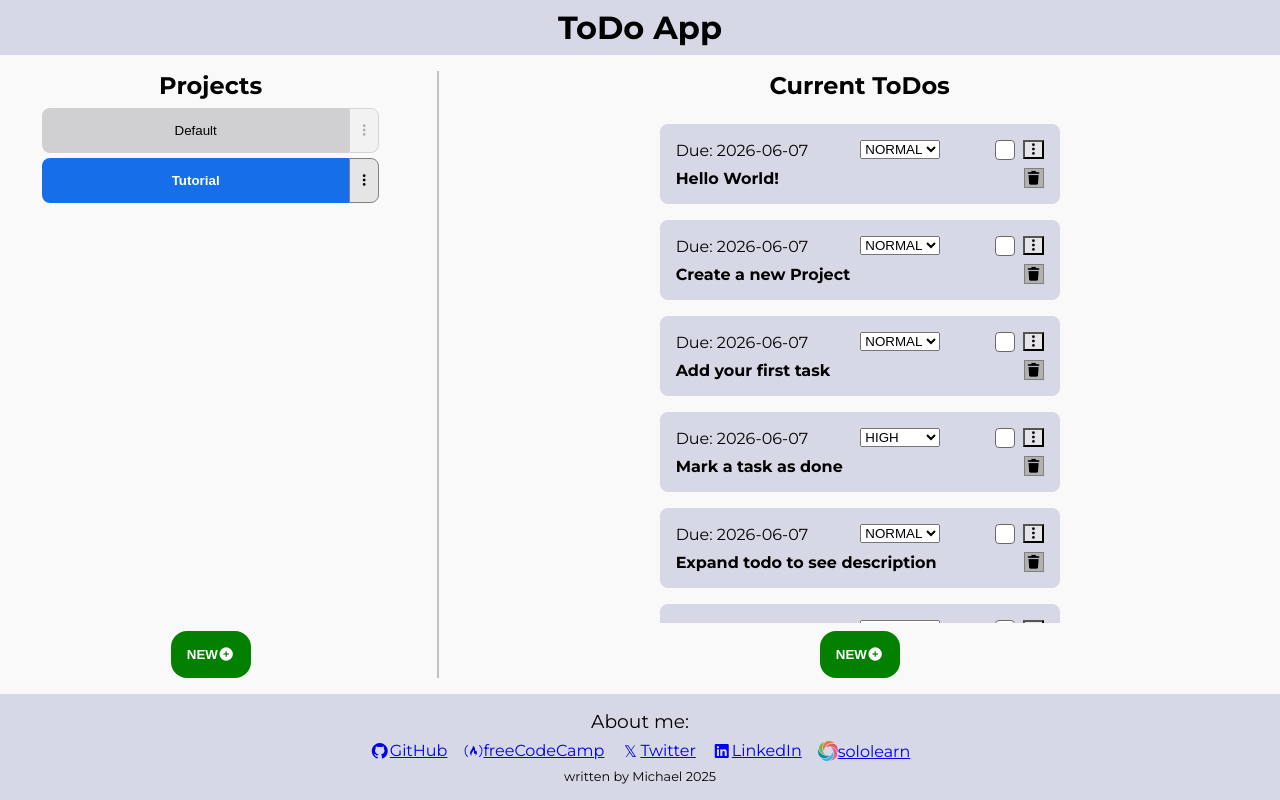
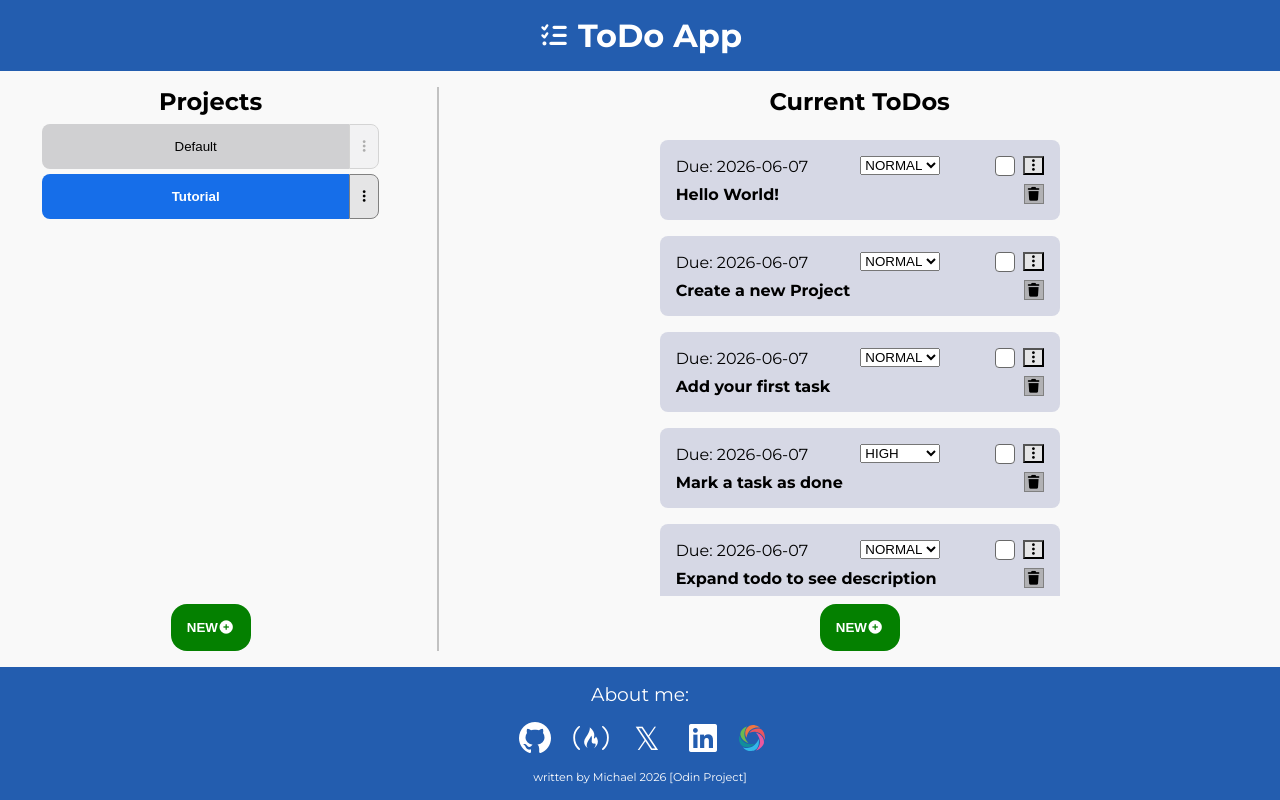
Before and after one commit to MightyCharm/todo-list2, a website built with webpack: page src/template.html in a window 1280 px wide. Built offline with nearby package versions, Linux system fonts and the light colour scheme.

Commit message:
feat(ui): enhance header and footer with improved styling and hover effects

```diff
--- a/src/styles.css
+++ b/src/styles.css
@@ -9,7 +9,8 @@
 :root {
   --border-radius: 8px;
   --border-color: hsl(0, 0%, 76%);
-  --bg-color-header-footer: hsl(232, 23%, 87%);
+  --col-header-footer: white;
+  --bg-color-header-footer: hsl(215, 67%, 41%);
   /* btn-project and btn.project.activeProject */
   --bg-project-btn: hsl(240, 2%, 82%);
   --bg-project-btn-hover: hsl(240, 2%, 85%);
@@ -114,11 +115,20 @@ main,
 .page-header {
   grid-area: header;
   text-align: center;
-  padding: 0.5rem;
+  padding: 1rem;
+  color: var(--col-header-footer);
   background-color: var(--bg-color-header-footer);
 }
 
 .page-header h1 {
+  display: flex;
+  justify-content: center;
+  align-items: center;
+  gap: 0.5rem;
+}
+
+.fa-tasks {
+  font-size: 1.6rem;
 }
 
 .page-project-list {
@@ -617,9 +627,17 @@ main {
   flex-direction: column;
   align-items: center;
   justify-content: center;
-  gap: 0.5rem;
+  gap: 1rem;
   padding: 1rem;
+  color: var(--col-header-footer);
   background-color: var(--bg-color-header-footer);
+}
+
+.footer-header,
+.footer-list,
+.footer-name {
+  /* border: 1px solid red; */
+  /* padding: 0.5rem; */
 }
 
 .footer-header {
@@ -634,10 +652,18 @@ main {
   list-style-type: none;
 }
 
+.footer-list li {
+  display: flex;
+  align-items: center;
+  /* padding: 2px; */
+}
+
 .footer-list a {
   display: flex;
   align-items: center;
   text-decoration: none;
+  color: white;
+  transition: transform 0.3s ease;
 }
 
 .fa.fa-twitter::before {
@@ -645,12 +671,12 @@ main {
 }
 
 .img-solo-learn {
-  width: 20px;
-  height: 20px;
+  width: 26px;
+  height: 26px;
 }
 
 .footer-name {
-  font-size: 0.8rem;
+  font-size: 0.7rem;
 }
 
 .link-text {
@@ -803,4 +829,8 @@ button:disabled {
   .todo-btn-trash:hover {
     background-color: var(--bg-trash-todo-btn-hover);
   }
+
+  .footer-list a:hover {
+    transform: scale(1.2);
+  }
 }
--- a/src/template.html
+++ b/src/template.html
@@ -8,7 +8,7 @@
   <body>
     <div id="main-container" class="main-container">
       <header class="page-header">
-        <h1>ToDo App</h1>
+        <h1><i class="fa fa-tasks"></i>ToDo App</h1>
       </header>
 
       <section class="page-project-list">
@@ -46,57 +46,61 @@
           <li>
             <a
               href="https://github.com/MightyCharm"
+              aria-label="GitHub"
               target="_blank"
               rel="noopener"
             >
-              <i class="fab fa-github"></i
-              ><span class="link-text">GitHub</span></a
-            >
+              <i class="fab fa-github fa-2x"></i
+            ></a>
           </li>
 
           <li>
             <a
               href="https://www.freecodecamp.org/MightyCharm"
+              aria-label="freeCodeCamp"
               target="_blank"
               rel="noopener"
             >
-              <i class="fab fa-free-code-camp"></i
-              ><span class="link-text">freeCodeCamp</span></a
-            >
+              <i class="fab fa-free-code-camp fa-2x"></i
+            ></a>
           </li>
 
           <li>
-            <a href="https://x.com/Michael_1800" target="_blank" rel="noopener">
-              <i class="fa fa-twitter"></i
-              ><span class="link-text">Twitter</span></a
+            <a
+              href="https://x.com/Michael_1800"
+              aria-label="X"
+              target="_blank"
+              rel="noopener"
             >
+              <i class="fa fa-twitter fa-2x"></i
+            ></a>
           </li>
 
           <li>
             <a
               href="https://www.linkedin.com/in/michael-m%C3%BCller-pforzheim"
+              aria-label="Linkedin"
               target="_blank"
               rel="noopener"
-              ><i class="fab fa-linkedin"></i
-              ><span class="link-text">LinkedIn</span></a
-            >
+              ><i class="fab fa-linkedin fa-2x"></i
+            ></a>
           </li>
 
           <li>
             <a
               href="https://www.sololearn.com/de/profile/25075522"
+              aria-label="SoloLearn"
               target="_blank"
               rel="noopener"
             >
               <img
                 class="img-solo-learn"
                 src="./images/SoloLearn_logo.svg"
-                alt="sololearn logo"
-              /><span class="link-text">sololearn</span></a
-            >
+                alt="SoloLearn profile"
+            /></a>
           </li>
         </ul>
-        <div class="footer-name">written by Michael 2025</div>
+        <div class="footer-name">written by Michael 2026 [Odin Project]</div>
       </footer>
     </div>
   </body>
```
Also changed, not shown: src/index.js (+1 -8 lines).
